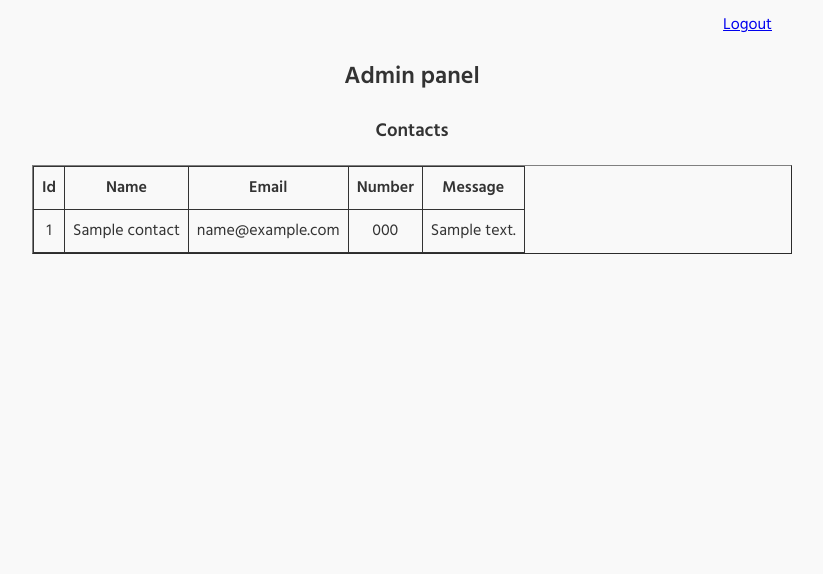
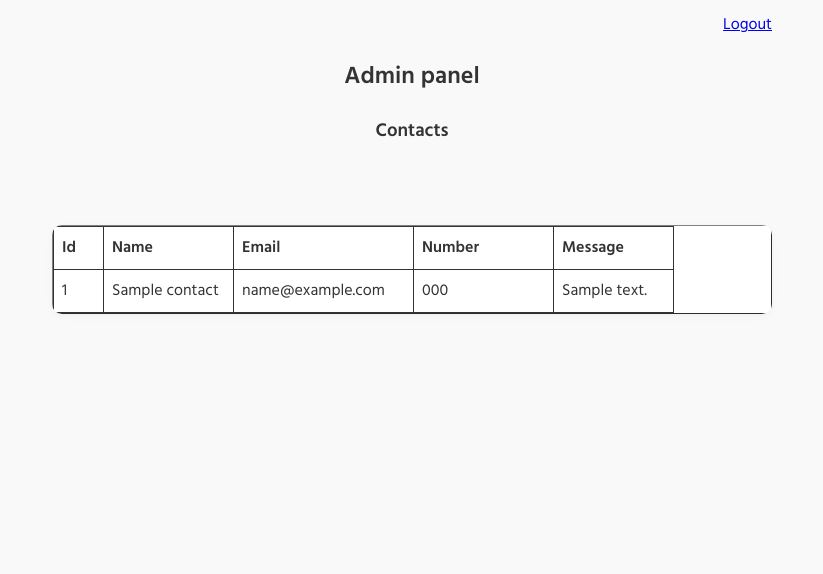
Before and after one commit to rudranshmishra19/Satva-Library, a Flask app: page /admin in a window 1280 px wide. Shown: the part 68-642 px from the top of the page, without its empty margins (228-1051 px from the left). Run offline with Flask 3, Linux system fonts and the light colour scheme; the visitor is signed in with stand-in values (Sample User, id 1); tables that the repository leaves empty hold one stand-in row (values such as "Sample post").

Commit message:
Changes with templaes,css file

```diff
--- a/static/css/style.css
+++ b/static/css/style.css
@@ -54,14 +54,52 @@
       /* form button:hover{
          background-color: #4a76b1;
       } */
-      .center-content table{
-        margin: auto;
-        border-collapse: collapse;
+       .admin-content-wrapper{
+        max-width: 900px;
+        margin: 0 auto;
+        padding: 20px;
+        box-sizing: border-box;
+       }
+      .table-container{
+        max-width: 750px;
+        margin: 40px auto 0 auto;
+        border-radius: 10px;
+        width: 100%;
+        display: block;
+        overflow-x: auto;
+        background: #fff;
+        box-shadow: 0 2px 8px rgba(0,0,0,0.04);
+
       }
-      .center-content th,.center-content td{
+      .table-container table{
+       width: 100%;
+       border-collapse: collapse;
+      }
+      .table-container th,.table-container td{
         border: 1px solid #333;
         padding: 8px;
+        word-break: break-word;
+        max-width: 180px;
+        white-space: normal;
+        text-align: left;
       }
+      .table-container th:nth-child(1),
+      .table-container td:nth-child(1) {width:50px ;}
+      .table-container th:nth-child(2),
+      .table-container td:nth-child(2) {width: 130px;}
+      .table-container th:nth-child(3),
+      .table-container td:nth-child(3) {width: 180px;}
+      .table-container th:nth-child(4),
+      .table-container td:nth-child(4) {width: 140px;}
+      .table-container th:nth-child(5),
+      .table-container td:nth-child(5) {width: 120px;}
+
+      @media(max-width:480px){
+        .table-container table{
+          font: size 0.9rem;
+        }
+      }
+
       .intro-section h4{
         font-size: 1.75rem;
         font-weight: 600;
--- a/templates/admin.html
+++ b/templates/admin.html
@@ -11,24 +11,30 @@
 <!-- Admin page -->
  <h2>Admin panel</h2>
  <h3>Contacts</h3>
+ <div class="admin-content-wrapper">
+ <div class="table-container">
+
+
 <table border="1">
     <tr>
-        <th>Id</th>
-        <th>Name</th>
-        <th>Email</th>
-         <th>Number</th>
-         <th>Message</th>
+        <th class="id">Id</th>
+        <th class="name">Name</th>
+        <th class="email">Email</th>
+         <th class="number">Number</th>
+         <th class="message">Message</th>
     </tr>
     {% for c in contacts %}
      <tr>
-        <td>{{c.id }}</td>
-        <td>{{c.Name }}</td>
-        <td>{{c.Email }}</td>
-        <td>{{c.Number }}</td>
-        <td>{{c.Message }}</td>
+        <td class="id">{{c.id }}</td>
+        <td class="name">{{c.Name }}</td>
+        <td class="email">{{c.Email }}</td>
+        <td class="number">{{c.Number }}</td>
+        <td class="message">{{c.Message }}</td>
      </tr>
      {% endfor %}
 </table>
 
+</div>
+</div>
 
  {% endblock %}
--- a/templates/base.html
+++ b/templates/base.html
@@ -104,26 +104,12 @@
   // Step 3: Reference to the dropdown element
   const planDropdown = document.querySelector("select");
 
-    // Step 4: Map plan codes to visible dropdown text
-    const planMap = {
-      "thinker-400": "थिंकर प्लान ₹400/महीना",
-      "seeker-1000": "सीकर प्लान ₹1000/महीना",
-      "thinker-4000": "थिंकर वार्षिक ₹4000/वर्ष",
-      "seeker-10000": "सीकर वार्षिक ₹10,000/वर्ष"
+  // Step 4: If a matching plan is found in URL, update the dropdown
+  if (selectedPlan) {
+    planDropdown.value = selectedPlan;
+  }
 };
 
-    // Step 5: If a matching plan is found in URL, update the dropdown
-    if (selectedPlan && planMap[selectedPlan]) {
-      const displayText = planMap[selectedPlan];
-
-      for (let i = 0; i < planDropdown.options.length; i++) {
-        if (planDropdown.options[i].text === displayText) {
-          planDropdown.selectedIndex = i;
-          break;
-        }
-      }
-    }
-  };
 </script>
  <!-- Show password Toggle Script -->
   <script>
```
Also changed, not shown: templates/book.html (+4 -4 lines). Lines whose indentation alone changed are shown as unchanged.
